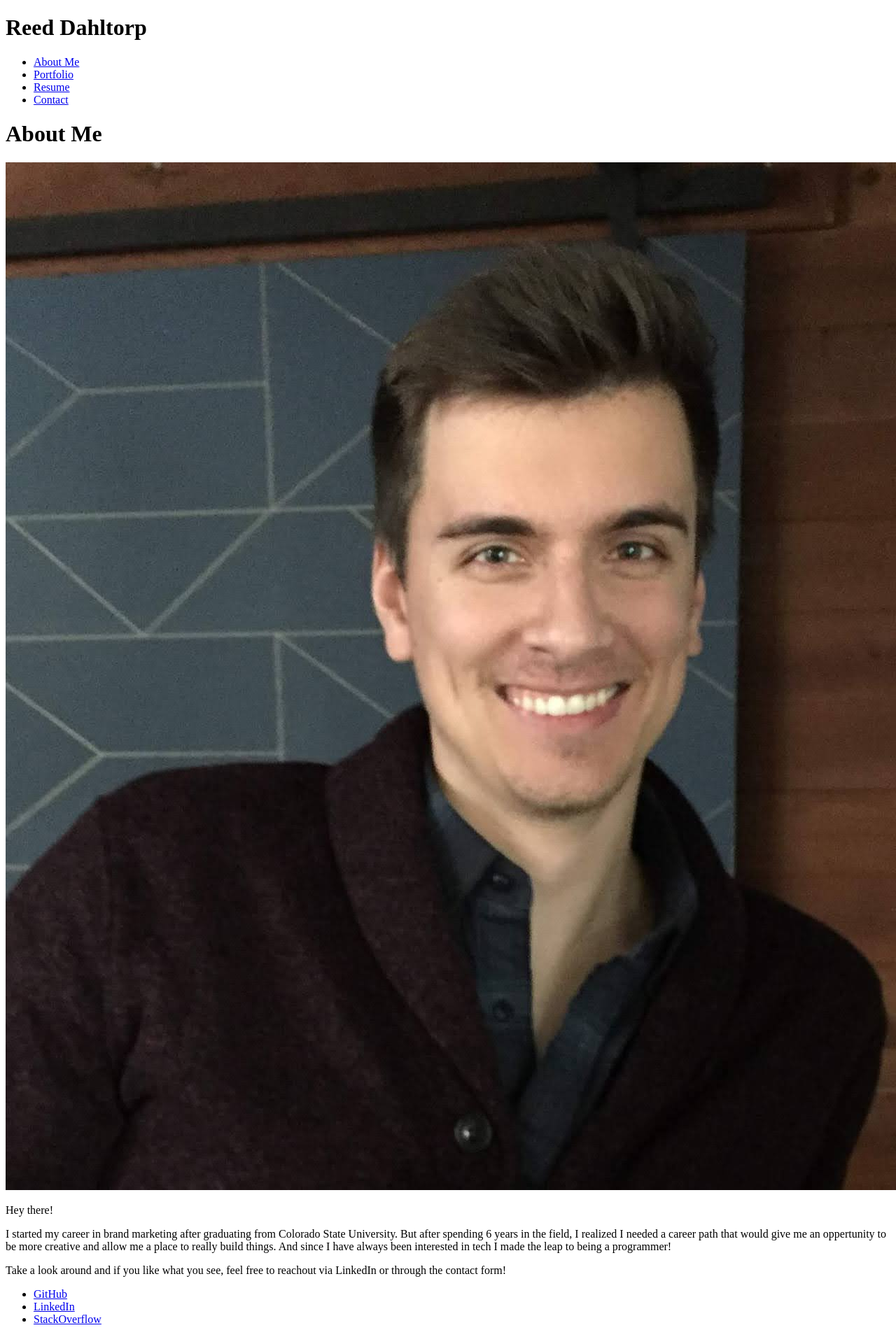
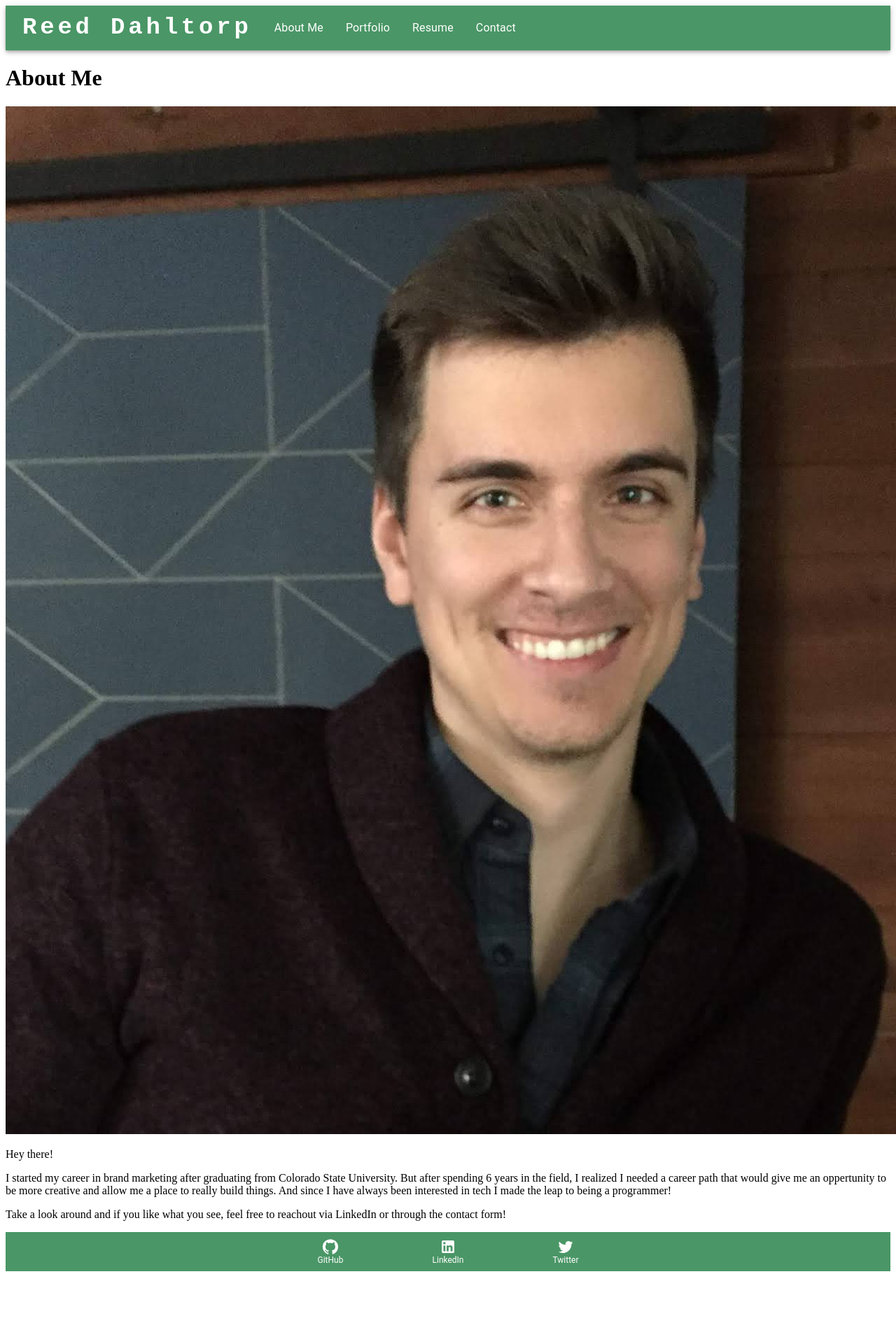
Before and after one commit to rdahltorp/rd-react-portfolio, a React (Create React App) app: page / in a window 1280 px wide. Shown: the top 1911 px of the page at 70% size. After the commit the page ends 1825 px from the top, so only its background shows below. Built offline with nearby package versions, Linux system fonts and the light colour scheme.

Commit message:
Added design of header and footer

```diff
--- a/src/components/Footer/footer.js
+++ b/src/components/Footer/footer.js
@@ -1,13 +1,45 @@
-import React from "react";
+import * as React from 'react';
+import Box from '@mui/material/Box';
+import BottomNavigation from '@mui/material/BottomNavigation';
+import BottomNavigationAction from '@mui/material/BottomNavigationAction';
+import GitHubIcon from '@mui/icons-material/GitHub';
+import LinkedInIcon from '@mui/icons-material/LinkedIn';
+import TwitterIcon from '@mui/icons-material/Twitter';
 
-export default function Footer() {
-    return (
-        <div>
-            <ul>
-                <li><a href="https://github.com/rdahltorp" target="_blank" rel="noreferrer">GitHub</a></li>
-                <li><a href="https://www.linkedin.com/in/reeddahltorp/" target="_blank" rel="noreferrer">LinkedIn</a></li>
-                <li><a href="https://stackoverflow.com/users/21008616/reed-dahltorp" target="_blank" rel="noreferrer">StackOverflow</a></li>
-            </ul>
-        </div>
-    )
+
+
+export default function SimpleBottomNavigation() {
+  const [value, setValue] = React.useState(0);
+
+  return (
+    <Box sx={{ alignItems: 'center', }}>
+      <BottomNavigation
+        showLabels
+        onChange={(event, newValue) => {
+          setValue(newValue);
+        }}
+        sx={{background: '#4A9666'}}
+      >
+        <BottomNavigationAction sx={{color: 'white'}} label="GitHub" icon={<GitHubIcon />} href="https://github.com/rdahltorp" target="_blank" rel="noreferrer" />
+        <BottomNavigationAction sx={{color: 'white'}} label="LinkedIn" icon={<LinkedInIcon />} href="https://www.linkedin.com/in/reeddahltorp/" target="_blank" rel="noreferrer" />
+        <BottomNavigationAction sx={{color: 'white'}} label="Twitter" icon={<TwitterIcon />} href="https://twitter.com/rdahltorp" target="_blank" rel="noreferrer" />
+      </BottomNavigation>
+    </Box>
+  );
 }
+
+
+
+// import React from "react";
+
+// export default function Footer() {
+//     return (
+//         <div>
+//             <ul>
+//                 <li><a href="https://github.com/rdahltorp" target="_blank" rel="noreferrer">GitHub</a></li>
+//                 <li><a href="https://www.linkedin.com/in/reeddahltorp/" target="_blank" rel="noreferrer">LinkedIn</a></li>
+//                 <li><a href="https://stackoverflow.com/users/21008616/reed-dahltorp" target="_blank" rel="noreferrer">StackOverflow</a></li>
+//             </ul>
+//         </div>
+//     )
+// }
--- a/src/components/Header/navigation.js
+++ b/src/components/Header/navigation.js
@@ -1,49 +1,203 @@
-import React from "react";
+import * as React from 'react';
+import AppBar from '@mui/material/AppBar';
+import Box from '@mui/material/Box';
+import Toolbar from '@mui/material/Toolbar';
+import IconButton from '@mui/material/IconButton';
+import Typography from '@mui/material/Typography';
+import Menu from '@mui/material/Menu';
+import MenuIcon from '@mui/icons-material/Menu';
+import Container from '@mui/material/Container';
+import Button from '@mui/material/Button';
+import MenuItem from '@mui/material/MenuItem';
+import AdbIcon from '@mui/icons-material/Adb';
 
-export default function Nav({ currentPage, handlePageChange }) {
-    return (
-        <header>
-            <h1>Reed Dahltorp</h1>
-            <nav>
-                <ul className="nav nav-tabs">
-                    <li className="nav-item">
-                        <a
-                            href="#AboutMe"
-                            onClick={() => handlePageChange('AboutMe')}
-                            className={currentPage === 'AboutMe' ? 'nav-link active' : 'nav-link' }
-                        >
-                            About Me
-                        </a>
-                    </li>
-                    <li className="nav-item">
-                        <a
-                            href="#Portfolio"
-                            onClick={() => handlePageChange('Portfolio')}
-                            className={currentPage === 'Portfolio' ? 'nav-link active' : 'nav-link' }
-                        >
-                            Portfolio
-                        </a>
-                    </li>
-                    <li className="nav-item">
-                        <a
-                            href="#Resume"
-                            onClick={() => handlePageChange('Resume')}
-                            className={currentPage === 'Resume' ? 'nav-link active' : 'nav-link' }
-                        >
-                            Resume
-                        </a>
-                    </li>
-                    <li className="Contact">
-                        <a
-                            href="#Contact"
-                            onClick={() => handlePageChange('Contact')}
-                            className={currentPage === 'Contact' ? 'nav-link active' : 'nav-link' }
-                        >
-                            Contact
-                        </a>
-                    </li>
-                </ul>
-            </nav>
-        </header>
-    )
+
+
+function ResponsiveAppBar({ currentPage, handlePageChange }) {
+  const [anchorElNav, setAnchorElNav] = React.useState(null);
+  const [anchorElUser, setAnchorElUser] = React.useState(null);
+
+  const handleOpenNavMenu = (event) => {
+    setAnchorElNav(event.currentTarget);
+  };
+  const handleOpenUserMenu = (event) => {
+    setAnchorElUser(event.currentTarget);
+  };
+
+  const handleCloseNavMenu = () => {
+    setAnchorElNav(null);
+  };
+
+  const handleCloseUserMenu = () => {
+    setAnchorElUser(null);
+  };
+
+  return (
+    <AppBar position="static" sx={{
+        background: '#4A9666'
+      }}>
+      <Container maxWidth="xl">
+        <Toolbar disableGutters>
+
+          {/* Handles desktop headline */}
+          <Typography
+            variant="h4"
+            noWrap
+            component="a"
+            href="/"
+            sx={{
+              mr: 2,
+              display: { xs: 'none', md: 'flex' },
+              fontFamily: 'monospace',
+              fontWeight: 700,
+              letterSpacing: '.3rem',
+              color: 'inherit',
+              textDecoration: 'none',
+            }}
+          >
+            Reed Dahltorp
+          </Typography>
+
+            {/* Handles the mobile menu burger icon and menu options */}
+          <Box sx={{ flexGrow: 1, display: { xs: 'flex', md: 'none' } }}>
+            {/* Icon */}
+            <IconButton
+              size="large"
+              aria-label="account of current user"
+              aria-controls="menu-appbar"
+              aria-haspopup="true"
+              onClick={handleOpenNavMenu}
+              color="inherit"
+            >
+              <MenuIcon />
+            </IconButton>
+
+            {/* Menu options in mobile */}
+            <Menu
+              id="menu-appbar"
+              anchorEl={anchorElNav}
+              anchorOrigin={{
+                vertical: 'bottom',
+                horizontal: 'left',
+              }}
+              keepMounted
+              transformOrigin={{
+                vertical: 'top',
+                horizontal: 'left',
+              }}
+              open={Boolean(anchorElNav)}
+              onClose={handleCloseNavMenu}
+              sx={{
+                display: { xs: 'block', md: 'none' },
+              }}
+            >
+                <MenuItem onClick={() => handlePageChange('AboutMe') && handleCloseNavMenu}>
+                  <Typography textAlign="center">About Me</Typography>
+                </MenuItem>
+                <MenuItem onClick={() => handlePageChange('Portfolio') && handleCloseNavMenu}>
+                  <Typography textAlign="center">Portfolio</Typography>
+                </MenuItem>
+                <MenuItem onClick={() => handlePageChange('Resume') && handleCloseNavMenu}>
+                  <Typography textAlign="center">Resume</Typography>
+                </MenuItem>
+                <MenuItem onClick={() => handlePageChange('Contact') && handleCloseNavMenu}>
+                  <Typography textAlign="center">Contact</Typography>
+                </MenuItem>
+            </Menu>
+          </Box>
+
+          {/* Handles mobile headline */}
+          <Typography
+            variant="h5"
+            noWrap
+            component="a"
+            href=""
+            sx={{
+              mr: 2,
+              display: { xs: 'flex', md: 'none' },
+              flexGrow: 1,
+              fontFamily: 'monospace',
+              fontWeight: 700,
+              letterSpacing: '.3rem',
+              color: 'inherit',
+              textDecoration: 'none',
+            }}
+          >
+            Reed Dahltorp
+          </Typography>
+
+          {/* Handles the menu options in desktop */}
+          <Box sx={{ flexGrow: 1, display: { xs: 'none', md: 'flex' } }}>
+                <MenuItem onClick={() => handlePageChange('AboutMe')}>
+                  <Typography textAlign="center">About Me</Typography>
+                </MenuItem>
+                <MenuItem onClick={() => handlePageChange('Portfolio')}>
+                  <Typography textAlign="center">Portfolio</Typography>
+                </MenuItem>
+                <MenuItem onClick={() => handlePageChange('Resume')}>
+                  <Typography textAlign="center">Resume</Typography>
+                </MenuItem>
+                <MenuItem onClick={() => handlePageChange('Contact')}>
+                  <Typography textAlign="center">Contact</Typography>
+                </MenuItem>
+          </Box>
+          <Box sx={{ flexGrow: 0 }}>
+          </Box>
+        </Toolbar>
+      </Container>
+    </AppBar>
+  );
 }
+export default ResponsiveAppBar;
+
+//OLD MENU
+//import React from "react";
+
+
+// export default function Nav({ currentPage, handlePageChange }) {
+//     return (
+//         <header>
+//             <h1>Reed Dahltorp</h1>
+//             <nav>
+                // <ul className="nav nav-tabs">
+                //     <li className="nav-item">
+                //         <a
+                //             href="#AboutMe"
+                //             onClick={() => handlePageChange('AboutMe')}
+                //             className={currentPage === 'AboutMe' ? 'nav-link active' : 'nav-link' }
+                //         >
+                //             About Me
+                //         </a>
+                //     </li>
+                //     <li className="nav-item">
+                //         <a
+                //             href="#Portfolio"
+                //             onClick={() => handlePageChange('Portfolio')}
+                //             className={currentPage === 'Portfolio' ? 'nav-link active' : 'nav-link' }
+                //         >
+                //             Portfolio
+                //         </a>
+                //     </li>
+                //     <li className="nav-item">
+                //         <a
+                //             href="#Resume"
+                //             onClick={() => handlePageChange('Resume')}
+                //             className={currentPage === 'Resume' ? 'nav-link active' : 'nav-link' }
+                //         >
+                //             Resume
+                //         </a>
+                //     </li>
+                //     <li className="Contact">
+                //         <a
+                //             href="#Contact"
+                //             onClick={() => handlePageChange('Contact')}
+                //             className={currentPage === 'Contact' ? 'nav-link active' : 'nav-link' }
+                //         >
+                //             Contact
+                //         </a>
+                //     </li>
+                // </ul>
+//             </nav>
+//         </header>
+//     )
+// }
```
